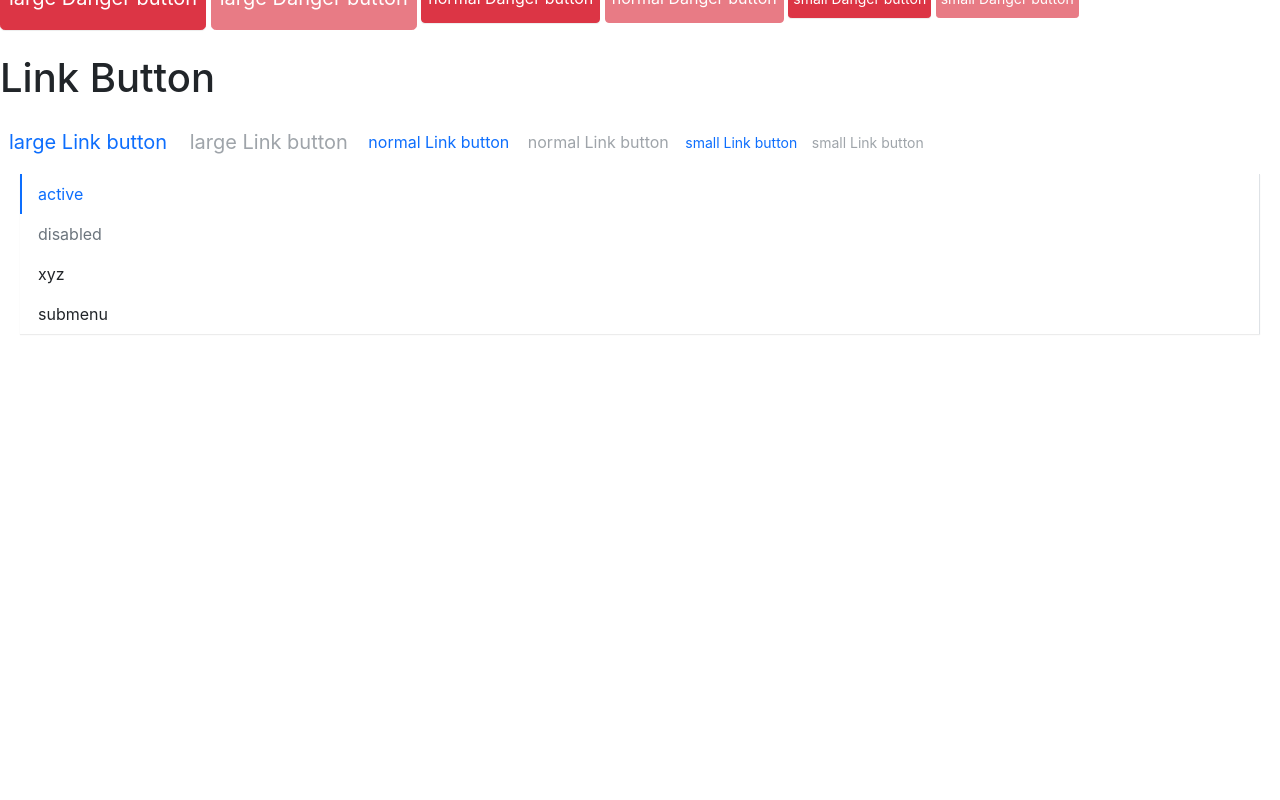
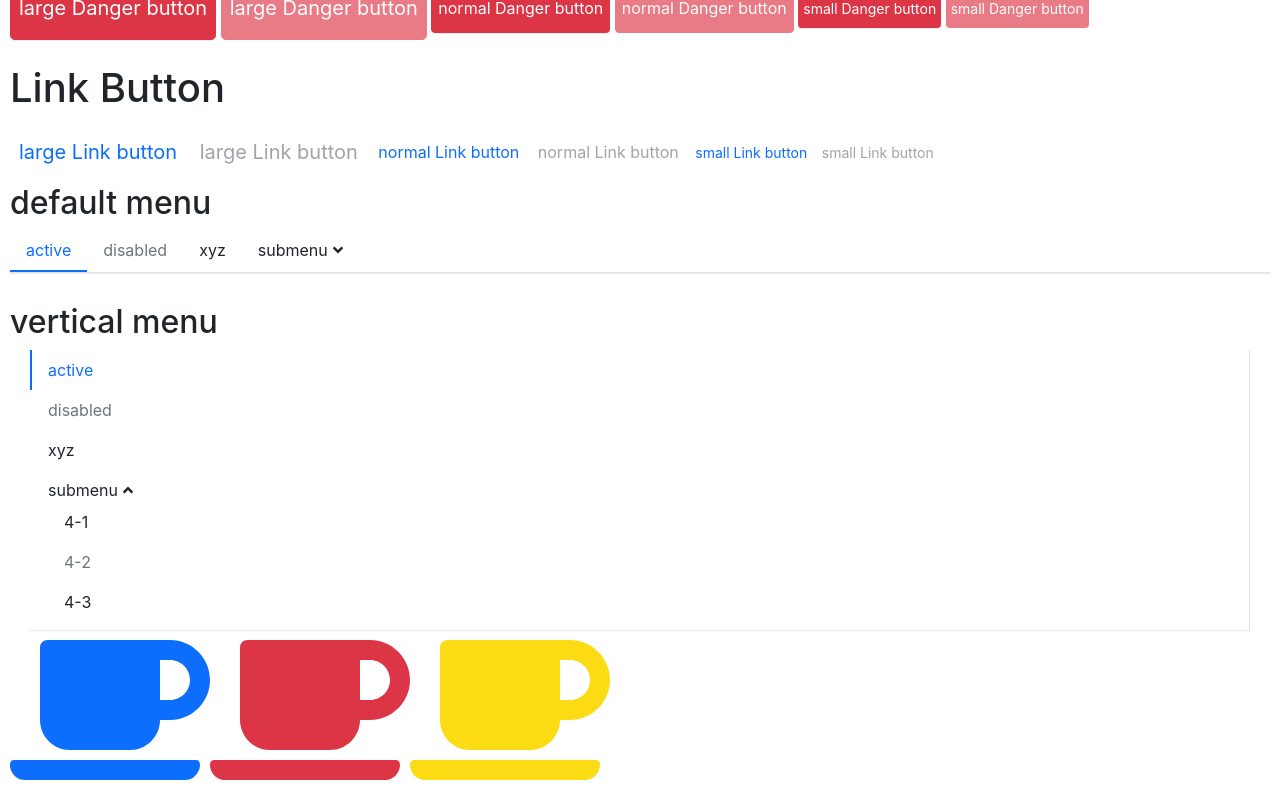
Before and after one commit to lz82/bird-design, a React (Create React App) app: page / in a window 1280 px wide. Shown: the part 378-1178 px from the top of the page. Before the commit the page ends 800 px from the top, so only its background shows below. Built offline with nearby package versions, Linux system fonts and the light colour scheme.

Commit message:
:construction: add style animation

```diff
--- a/package.json
+++ b/package.json
@@ -3,6 +3,10 @@
   "version": "0.1.0",
   "private": true,
   "dependencies": {
+    "@fortawesome/fontawesome-svg-core": "^1.2.30",
+    "@fortawesome/free-brands-svg-icons": "^5.14.0",
+    "@fortawesome/free-solid-svg-icons": "^5.14.0",
+    "@fortawesome/react-fontawesome": "^0.1.11",
     "@testing-library/jest-dom": "^4.2.4",
     "@testing-library/react": "^9.3.2",
     "@testing-library/user-event": "^7.1.2",
--- a/src/App.tsx
+++ b/src/App.tsx
@@ -4,12 +4,14 @@ import './style/index.scss';
 
 import ButtonPreview from './views/button';
 import MenuPreview from './views/menu';
+import IconPreview from './views/icon';
 
 function App() {
   return (
-    <div className="App">
+    <div className="App" style={{ padding: 10 }}>
       <ButtonPreview />
       <MenuPreview />
+      <IconPreview />
     </div>
   );
 }
--- /dev/null
+++ b/src/components/icon/_style.scss
@@ -0,0 +1,6 @@
+// 使用@each来对$theme-colors进行遍历
+@each $key, $val in $theme-colors {
+  .icon-#{$key} {
+    color: $val;
+  }
+}
--- /dev/null
+++ b/src/components/icon/index.tsx
@@ -0,0 +1,33 @@
+import React from 'react';
+import { library } from '@fortawesome/fontawesome-svg-core';
+import { FontAwesomeIcon, FontAwesomeIconProps } from '@fortawesome/react-fontawesome';
+import { fab } from '@fortawesome/free-brands-svg-icons';
+import { fas } from '@fortawesome/free-solid-svg-icons';
+import classnames from 'classnames';
+library.add(fab, fas);
+
+export type Theme =
+  | 'primary'
+  | 'secondary'
+  | 'success'
+  | 'info'
+  | 'warning'
+  | 'danger'
+  | 'light'
+  | 'dark';
+
+export interface IconProps extends FontAwesomeIconProps {
+  theme?: Theme;
+}
+
+const Icon: React.FC<IconProps> = (props) => {
+  const { icon, theme, className, ...restProps } = props;
+
+  const iconCls = classnames('bird-icon', className, {
+    [`icon-${theme}`]: theme
+  });
+
+  return <FontAwesomeIcon className={iconCls} icon={icon} {...restProps} />;
+};
+
+export default Icon;
--- a/src/components/menu/_style.scss
+++ b/src/components/menu/_style.scss
@@ -28,6 +28,10 @@
       color: $menu-item-active-color;
       border-bottom: $menu-item-active-border-width solid $menu-item-active-color;
     }
+
+    .arrow-icon {
+      transition: transform 0.25s ease-in-out;
+    }
   }
 
   .submenu-item {
@@ -36,13 +40,16 @@
     .submenu-title {
       display: flex;
       align-items: center;
+
+      .arrow-icon {
+        margin-left: 5px;
+      }
     }
   }
 
   .bird-submenu {
     display: none;
     list-style: none;
-    position: absolute;
     padding-left: 0;
     white-space: nowrap;
     &.open {
@@ -57,6 +64,11 @@
       &.actived,
       &:hover {
         color: $menu-item-active-color !important;
+      }
+      &.disabled {
+        color: $menu-item-disabled-color;
+        pointer-events: none;
+        cursor: default;
       }
     }
   }
@@ -75,12 +87,22 @@
       border-bottom: 0;
       border-left: $menu-item-active-border-width solid $menu-item-active-color;
     }
+    &.open {
+      .arrow-icon {
+        transform: rotate(180deg);
+      }
+    }
   }
 }
 
 .menu-horizontal {
   > .menu-item {
     border-bottom: $menu-item-active-border-width solid transparent;
+    &:hover {
+      .arrow-icon {
+        transform: rotate(180deg);
+      }
+    }
   }
   .bird-submenu {
     position: absolute;
--- a/src/components/menu/index.tsx
+++ b/src/components/menu/index.tsx
@@ -14,10 +14,15 @@ type SelectClick = (key: string) => void;
 export interface IMenuCtx {
   selectedKey: string;
   mode: MenuMode;
+  defaultOpenMenu: string[];
   onSelect?: SelectClick;
 }
 
-export const MenuCtx = createContext<IMenuCtx>({ selectedKey: '', mode: 'horizontal' });
+export const MenuCtx = createContext<IMenuCtx>({
+  selectedKey: '',
+  defaultOpenMenu: [],
+  mode: 'horizontal'
+});
 
 export type MenuMode = 'horizontal' | 'vertical';
 
@@ -28,11 +33,20 @@ export interface IMenuProps {
   selectedKey?: string;
   style?: CSSProperties;
   mode?: MenuMode;
+  defaultOpenMenus?: string[];
   onSelect?: SelectClick;
 }
 
 const Menu: React.FC<IMenuProps> = (props) => {
-  const { children, mode, style, className, defaultSelectedKey, onSelect } = props;
+  const {
+    children,
+    mode,
+    style,
+    className,
+    defaultSelectedKey,
+    defaultOpenMenus,
+    onSelect
+  } = props;
   const [selectedKey, setSelectedKey] = useState(defaultSelectedKey);
   const classNames = classnames('bird-menu', className, {
     'menu-vertical': mode === 'vertical',
@@ -49,6 +63,7 @@ const Menu: React.FC<IMenuProps> = (props) => {
   const provideVal: IMenuCtx = {
     selectedKey: selectedKey || '',
     mode: mode || 'horizontal',
+    defaultOpenMenu: defaultOpenMenus || [],
     onSelect: handleClick
   };
 
@@ -58,7 +73,7 @@ const Menu: React.FC<IMenuProps> = (props) => {
       if (element.type.displayName === 'MenuItem' || element.type.displayName === 'SubMenu') {
         return React.cloneElement(element);
       } else {
-        // console.log('children should be MenuItem');
+        console.warn(`Menu's children should be MenuItem`);
       }
     });
   };
@@ -71,7 +86,8 @@ const Menu: React.FC<IMenuProps> = (props) => {
 };
 
 Menu.defaultProps = {
-  mode: 'horizontal'
+  mode: 'horizontal',
+  defaultOpenMenus: []
 };
 
 Menu.displayName = 'Menu';
--- a/src/components/menu/sub-menu.tsx
+++ b/src/components/menu/sub-menu.tsx
@@ -1,6 +1,15 @@
-import React, { CSSProperties, useContext, useState, useRef } from 'react';
+import React, {
+  CSSProperties,
+  useContext,
+  useState,
+  useRef,
+  ReactNode,
+  FunctionComponentElement
+} from 'react';
 import classnames from 'classnames';
 import { MenuCtx } from './index';
+import { IMenuItemProps } from './menu-item';
+import Icon from '../../components/icon';
 
 export interface ISubMenuProps {
   id: string;
@@ -10,20 +19,25 @@ export interface ISubMenuProps {
 }
 
 const SubMenu: React.FC<ISubMenuProps> = (props) => {
-  const { id, style, title, children } = props;
-  const [menuOpen, setMenuOpen] = useState(false);
+  const { id, style, title, className, children } = props;
   const ctx = useContext(MenuCtx);
-  const { mode } = ctx;
+  const { mode, defaultOpenMenu } = ctx;
+  const defaultOpen = defaultOpenMenu.includes(id);
 
-  const timer: any = useRef();
+  const [menuOpen, setMenuOpen] = useState(mode === 'vertical' && defaultOpen);
+  const timer = useRef<NodeJS.Timeout>();
 
   const submenuItemclassNames = classnames(
     'menu-item submenu-item',
+    className,
     {
       'submenu-vertical': mode === 'vertical'
     },
     {
       'submenu-horizontal': mode === 'horizontal'
+    },
+    {
+      open: mode === 'vertical' && menuOpen
     }
   );
 
@@ -39,7 +53,7 @@ const SubMenu: React.FC<ISubMenuProps> = (props) => {
   const clickEvents = mode === 'vertical' ? { onClick: handleClick } : {};
 
   const handleMouse = (e: React.MouseEvent, open: boolean) => {
-    clearTimeout(timer.current);
+    timer.current && clearTimeout(timer.current);
     e.preventDefault();
     timer.current = setTimeout(() => {
       setMenuOpen(open);
@@ -58,12 +72,22 @@ const SubMenu: React.FC<ISubMenuProps> = (props) => {
         }
       : {};
 
+  const renderChildren = (children: ReactNode) => {
+    return React.Children.map(children, (item) => {
+      const element = item as FunctionComponentElement<IMenuItemProps>;
+      if (element.type.displayName === 'MenuItem') {
+        return element;
+      }
+    });
+  };
+
   return (
     <li id={id} className={submenuItemclassNames} style={style} {...hoverEvents}>
       <div className="submenu-title" {...clickEvents}>
         {title}
+        <Icon className="arrow-icon" icon="angle-down" />
       </div>
-      <ul className={submenClassnames}>{children}</ul>
+      <ul className={submenClassnames}>{renderChildren(children)}</ul>
     </li>
   );
 };
--- a/src/style/index.scss
+++ b/src/style/index.scss
@@ -11,3 +11,6 @@
 
 // menu
 @import '../components/menu/style';
+
+// icon
+@import '../components/icon/style';
--- a/src/views/button/index.tsx
+++ b/src/views/button/index.tsx
@@ -4,7 +4,7 @@ import Button, { ButtonSize, ButtonType } from '../../components/button';
 export default function index() {
   return (
     <div>
-      <h1>Primary Button</h1>
+      <h1>Default Button</h1>
       <Button
         size={ButtonSize.Large}
         onClick={() => {
--- /dev/null
+++ b/src/views/icon/index.tsx
@@ -0,0 +1,12 @@
+import React from 'react';
+import Icon from '../../components/icon';
+
+export default function index() {
+  return (
+    <div>
+      <Icon theme="primary" icon="coffee" size="10x" />
+      <Icon theme="danger" icon="coffee" size="10x" />
+      <Icon theme="warning" icon="coffee" size="10x" />
+    </div>
+  );
+}
--- a/src/views/menu/index.tsx
+++ b/src/views/menu/index.tsx
@@ -29,14 +29,30 @@ const MenuPreview: React.FC = () => {
     );
   };
   const menu = generateMenu({
+    defaultSelectedKey: '1',
+    className: 'test',
+    defaultOpenMenus: ['4'],
+    onSelect: (id) => {
+      setSelectedMenu(id);
+    }
+  });
+  const menuVertical = generateMenu({
     mode: 'vertical',
+    defaultOpenMenus: ['4'],
     defaultSelectedKey: '1',
     className: 'test',
     onSelect: (id) => {
       setSelectedMenu(id);
     }
   });
-  return <div>{menu}</div>;
+  return (
+    <>
+      <h2>default menu</h2>
+      <div>{menu}</div>
+      <h2>vertical menu</h2>
+      <div>{menuVertical}</div>
+    </>
+  );
 };
 
 export default MenuPreview;
```
Also changed, not shown: 2 other files (tests, documents, lock files or other folders).
